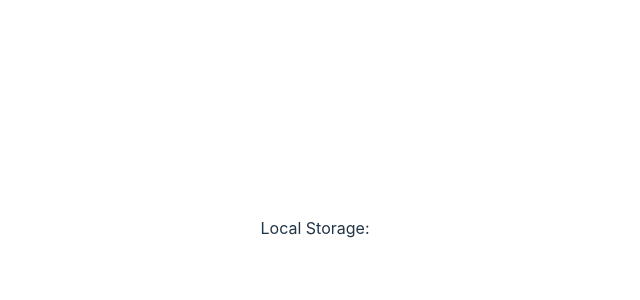
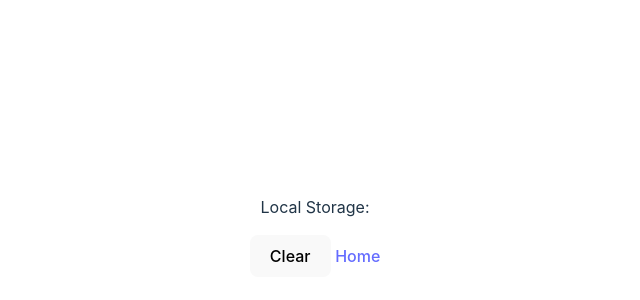
Before and after one commit to thisisommore/xxnetwork-secure-extension, a Svelte app: page / in a window 1280 px wide. Shown: the part 172-472 px from the top of the page, without its empty margins (325-965 px from the left). Built offline with nearby package versions, Linux system fonts and the light colour scheme.

Commit message:
add hash based routing

```diff
--- a/src/App.svelte
+++ b/src/App.svelte
@@ -1,46 +1,42 @@
 <script lang="ts">
-  import svelteLogo from "./assets/svelte.svg";
-  import viteLogo from "/vite.svg";
-  import Counter from "./lib/Counter.svelte";
+  import { onMount } from "svelte";
+  import Root from "./routes/+page.svelte";
 
-  const allKeys = $state<Record<string, string | null>>(
-    Object.keys(localStorage)
-      .map((key) => ({
-        [key]: localStorage.getItem(key),
-      }))
-      .reduce((acc, curr) => ({ ...acc, ...curr }), {})
-  );
+  // --- Hash Router Implementation ---
+  // Initialize with the current route or default to "home" if no hash is provided.
+  let currentRoute: string = $state(window.location.hash.slice(1) || "");
 
-  setInterval(() => {
-    Object.keys(localStorage).forEach((key) => {
-      allKeys[key] = localStorage.getItem(key);
-    });
-  }, 1000);
+  // Update the currentRoute whenever the hash changes.
+  const updateRoute = () => {
+    currentRoute = window.location.hash.slice(1) || "home";
+  };
+
+  onMount(() => {
+    window.addEventListener("hashchange", updateRoute);
+    return () => window.removeEventListener("hashchange", updateRoute);
+  });
 </script>
 
 <main>
   <div>
-    <p>Local Storage:</p>
-    {#each Object.keys(allKeys) as key}
-      <div>{key}: {allKeys[key]}</div>
-    {/each}
+    <!-- Hash Router Content -->
+    {#if currentRoute === ""}
+      <Root />
+    {:else if currentRoute === "home"}
+      <section>
+        <h2>Home</h2>
+        <p>Welcome to the Home Page!</p>
+      </section>
+    {:else if currentRoute === "about"}
+      <section>
+        <h2>About</h2>
+        <p>This is the About Page.</p>
+      </section>
+    {:else}
+      <section>
+        <h2>404</h2>
+        <p>Page not found.</p>
+      </section>
+    {/if}
   </div>
 </main>
-
-<style>
-  .logo {
-    height: 6em;
-    padding: 1.5em;
-    will-change: filter;
-    transition: filter 300ms;
-  }
-  .logo:hover {
-    filter: drop-shadow(0 0 2em #646cffaa);
-  }
-  .logo.svelte:hover {
-    filter: drop-shadow(0 0 2em #ff3e00aa);
-  }
-  .read-the-docs {
-    color: #888;
-  }
-</style>
--- /dev/null
+++ b/src/routes/+page.svelte
@@ -0,0 +1,48 @@
+<script lang="ts">
+    const allKeys = $state<Record<string, string | null>>(
+      Object.keys(localStorage)
+        .map((key) => ({
+          [key]: localStorage.getItem(key),
+        }))
+        .reduce((acc, curr) => ({ ...acc, ...curr }), {})
+    );
+
+    setInterval(() => {
+      Object.keys(localStorage).forEach((key) => {
+        allKeys[key] = localStorage.getItem(key);
+      });
+    }, 1000);
+  </script>
+
+  <main>
+    <div>
+      <p>Local Storage:</p>
+      {#each Object.keys(allKeys) as key}
+        <div>{key}: {allKeys[key]}</div>
+      {/each}
+      <button on:click={() => {
+        localStorage.clear();
+        alert('Local storage has been cleared');
+      }}>Clear</button>
+      <a href="#home">Home</a>
+      <!-- hash router -->
+    </div>
+  </main>
+
+  <style>
+    .logo {
+      height: 6em;
+      padding: 1.5em;
+      will-change: filter;
+      transition: filter 300ms;
+    }
+    .logo:hover {
+      filter: drop-shadow(0 0 2em #646cffaa);
+    }
+    .logo.svelte:hover {
+      filter: drop-shadow(0 0 2em #ff3e00aa);
+    }
+    .read-the-docs {
+      color: #888;
+    }
+  </style>
--- /dev/null
+++ b/src/routes/home/+page.svelte
@@ -0,0 +1,26 @@
+<script>
+  // Function to clear local storage when the text is clicked
+  function clearLocalStorage() {
+    alert('Not implemented');
+  }
+</script>
+
+<main>
+  <p on:click={clearLocalStorage}>Clear LS</p>
+</main>
+
+<style>
+  p {
+    cursor: pointer;
+    color: #0066cc;
+    text-decoration: underline;
+  }
+
+  p:hover {
+    color: #004080;
+  }
+
+  main {
+    padding: 1rem;
+  }
+</style>
--- a/vite.config.ts
+++ b/vite.config.ts
@@ -3,5 +3,8 @@ import { svelte } from "@sveltejs/vite-plugin-svelte";
 import webExtension from "vite-plugin-web-extension";
 // https://vite.dev/config/
 export default defineConfig({
-  plugins: [svelte(), webExtension()],
+  plugins: [
+    svelte(),
+    webExtension(),
+  ],
 });
```
Also changed, not shown: manifest.json.
